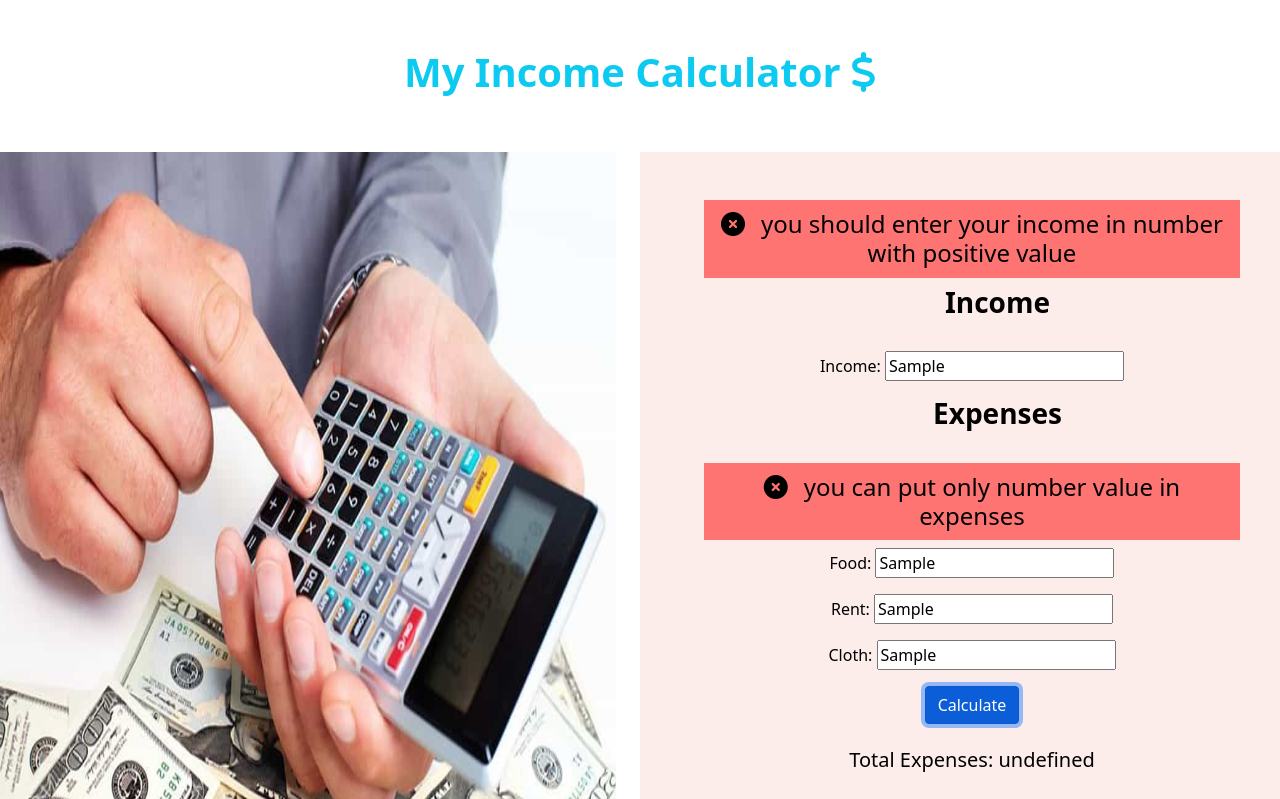
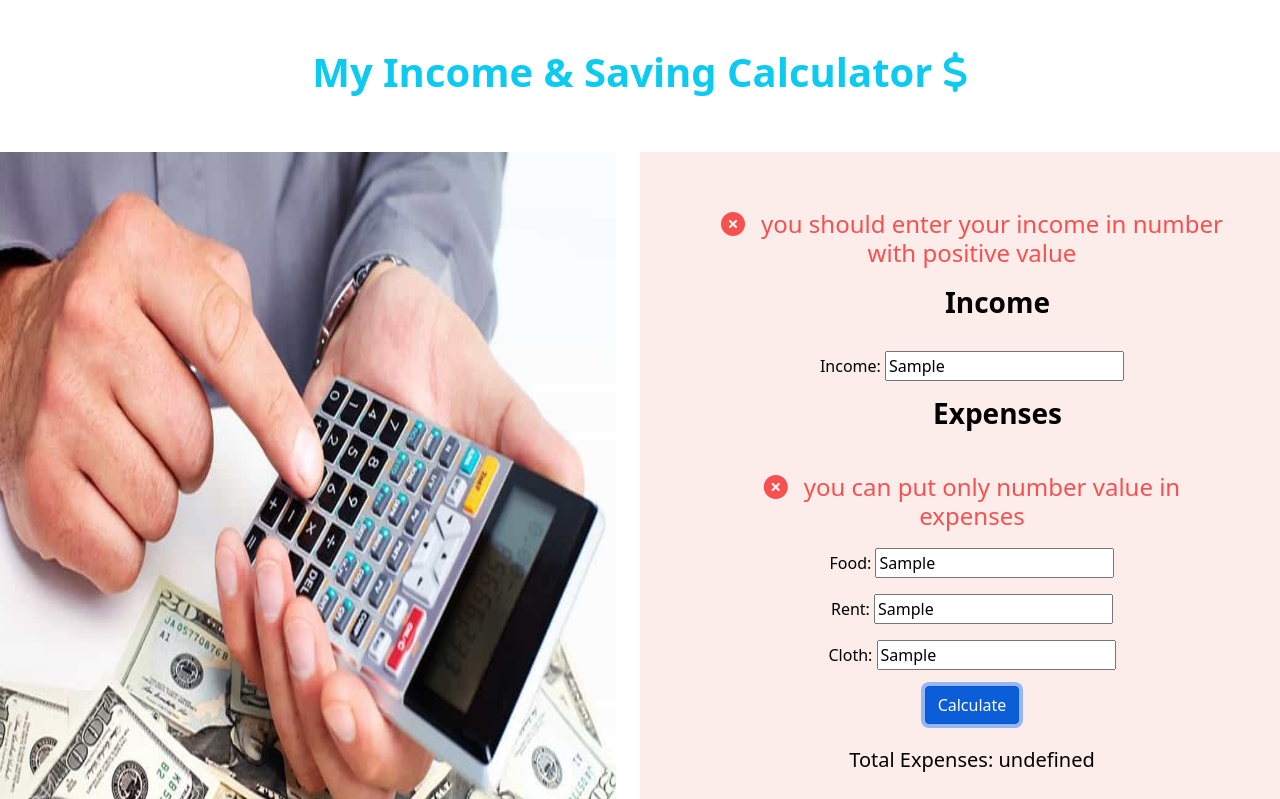
Before and after one commit to shakilahamed95/my-calculator, a plain HTML site: page index.html in a window 1280 px wide. Both pictures are taken after typing "Sample", "Sample", "Sample", "Sample", "Sample" into the empty fields and a click on the button "Calculate". Shown: the top 799 px of the page. Drawn offline with nearby package versions, Linux system fonts and the light colour scheme.

Commit message:
some change and comment done

```diff
--- a/style.css
+++ b/css/style.css
@@ -1,10 +1,9 @@
 .image{
-    /* width:700px; */
     height: 800px;
 }
 .notify-section{
     display: none;
-    background-color: rgba(255, 0, 0, 0.507);
+    color: rgba(243, 5, 5, 0.671);
     padding: 10px;
     margin-left: 40px;
     margin-right: 40px;
--- a/index.html
+++ b/index.html
@@ -12,14 +12,14 @@
     <!-- front awesome link  -->
     <script src="https://kit.fontawesome.com/188c945575.js" crossorigin="anonymous"></script>
     <!-- my css section  -->
-    <link rel="stylesheet" href="style.css">
+    <link rel="stylesheet" href="css/style.css">
 
 </head>
 
 <body>
     <!-- header section start  -->
     <header>
-        <h1 class="text-center pt-5 pb-5 fw-bolder text-info">My Income Calculator <span><i
+        <h1 class="text-center pt-5 pb-5 fw-bolder text-info">My Income & Saving Calculator <span><i
                     class="fas fa-dollar-sign"></i></span>
         </h1>
     </header>
@@ -31,16 +31,19 @@
                 <img class="image img-fluid" src="images/image.jpg" alt="">
             </div>
             <div class="col-12 col-sm-12 col-md-6 col-lg-6 mb-3 pt-5 text-center section-color">
-                <h4 class="notify-section" id="income-error"><i class="fas fa-times-circle me-3"></i>you should enter
+                <h4 class="notify-section" id="income-input-error"><i class="fas fa-times-circle me-3"></i>you should
+                    enter
                     your income in number with positive value</h4>
 
                 <h3 class="fw-bolder"> &nbsp&nbsp&nbsp&nbsp&nbsp&nbsp Income </h3> <br>
                 <p>Income: <input class="input-background" id="income-field" type="text"></p>
                 <h3 class="fw-bolder"> &nbsp&nbsp&nbsp&nbsp&nbsp&nbsp Expenses</h3> <br>
-                <h4 class="notify-section" id="expenses-error"><i class="fas fa-times-circle me-3"></i>you can put only
+                <h4 class="notify-section" id="expenses-input-error"><i class="fas fa-times-circle me-3"></i>you can put
+                    only
                     number value in expenses
                 </h4>
-                <h4 class="notify-section" id="negative-error"><i class="fas fa-times-circle me-3"></i>you should enter
+                <h4 class="notify-section" id="expenses-negative-error"><i class="fas fa-times-circle me-3"></i>you
+                    should enter
                     only positive expenses number </h4>
                 <p>Food: <input id="food-cost" type="text"></p>
                 <p>Rent: <input id="rent-cost" type="text"></p>
@@ -62,7 +65,7 @@
                     <button class="btn btn-primary" id="save-btn" type="submit">Save</button>
                 </p>
                 <h4 class="notify-section" id="low-balance"><i class="fas fa-times-circle me-3"></i>Please increase your
-                    earning rate to save money
+                    earning to save money
                 </h4>
                 <h4 class="notify-section" id="not-number"><i class="fas fa-times-circle me-3"></i>Please enter
                     only positive number value in save field
--- a/js/script.js
+++ b/js/script.js
@@ -1,3 +1,4 @@
+//  declearing function to update balance
 function updateBalance(income, cost) {
     const remainingBalance = income - cost;
     const expences = document.getElementById("total-expenses");
@@ -5,10 +6,11 @@ function updateBalance(income, cost) {
     const newBalance = document.getElementById("rest-money")
     newBalance.innerText = remainingBalance;
 }
+// function for getting total income
 function totalIncome() {
     const incomeInput = document.getElementById("income-field").value;
     const totalIncome = parseFloat(incomeInput);
-    const error = document.getElementById('income-error')
+    const error = document.getElementById('income-input-error')
     if (totalIncome < 0 || isNaN(incomeInput)) {
         error.style.display = 'block';
     }
@@ -17,6 +19,7 @@ function totalIncome() {
         return totalIncome;
     }
 }
+// function for getting my total Expenses
 function totalCost() {
     const foodInput = document.getElementById("food-cost").value
     const foodCost = parseFloat(foodInput);
@@ -24,8 +27,8 @@ function totalCost() {
     const rentCost = parseFloat(rentInput);
     const clothInput = document.getElementById("cloth-cost").value;
     const clothCost = parseFloat(clothInput);
-    const inputError = document.getElementById('expenses-error');
-    const negativeError = document.getElementById('negative-error');
+    const inputError = document.getElementById('expenses-input-error');
+    const negativeError = document.getElementById('expenses-negative-error');
     if (isNaN(foodInput) || isNaN(clothInput) || isNaN(rentInput)) {
         inputError.style.display = 'block';
         negativeError.style.display = 'none';
@@ -42,7 +45,10 @@ function totalCost() {
         return totalCost;
     }
 }
+// calculate button operation
+
 document.getElementById("calculate-btn").addEventListener("click", function () {
+    // function calling
     const income = totalIncome();
     const cost = totalCost();
     const incomeError = document.getElementById('calculation-error');
@@ -54,14 +60,16 @@ document.getElementById("calculate-btn").addEventListener("click", function () {
         updateBalance(income, cost);
     }
 })
+// save button operation
 document.getElementById('save-btn').addEventListener('click', function () {
     const lowBalance = document.getElementById("low-balance")
     const negativeInput = document.getElementById('not-number');
+    // calling function
     const income = totalIncome()
     const cost = totalCost();
     const balance = income - cost;
     const savingInput = document.getElementById('saving-input').value;
-    const savingRate = parseInt(savingInput);
+    const savingRate = parseFloat(savingInput);
     const savingMoney = (income * (savingRate / 100));
     const remainBalance = balance - savingMoney;
     if (remainBalance < 0) {
@@ -77,11 +85,8 @@ document.getElementById('save-btn').addEventListener('click', function () {
     }
     else {
         negativeInput.style.display = 'none'
+        lowBalance.style.display = 'none'
         document.getElementById("save-amount").innerText = savingMoney;
         document.getElementById("remaining").innerText = remainBalance;
-        lowBalance.style.display = 'none'
     }
-
-
-
 })
```
